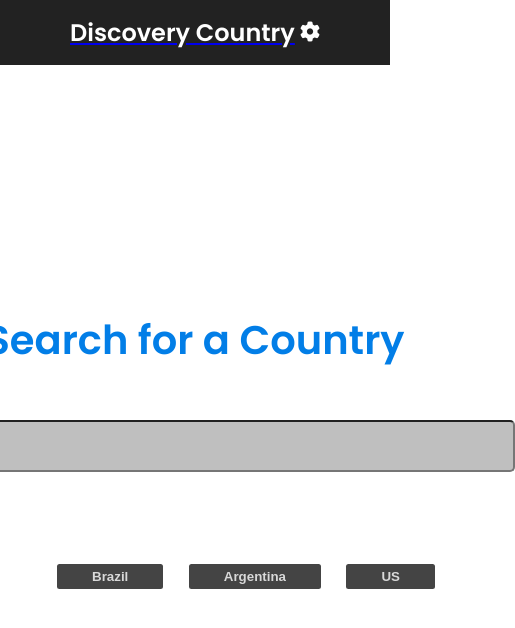
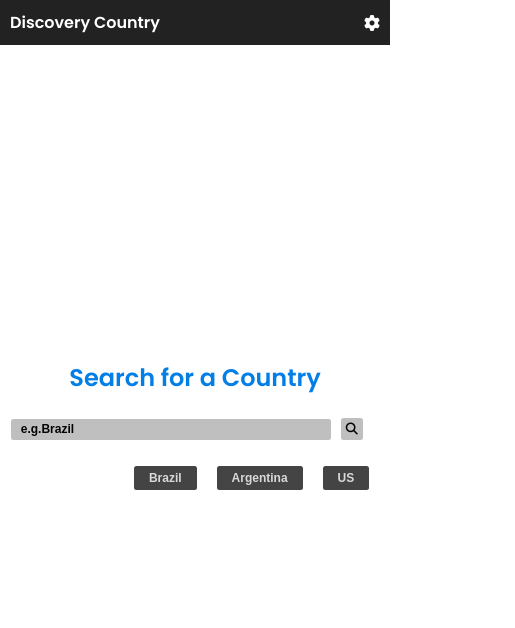
Before and after one commit to vitorlleonardo/discovery-country, a Vue app: page /search in a window 390 px wide. Shown: the top 628 px of the page, 515 px wide, since content can reach past the window. Built offline with nearby package versions, Linux system fonts and the light colour scheme.

Commit message:
Responsive Mobile

```diff
--- a/src/assets/main.css
+++ b/src/assets/main.css
@@ -6,6 +6,7 @@
   margin: 0;
   padding: 0;
   box-sizing: border-box;
+  text-decoration: none;
 }
 
 body {
--- a/src/components/Nav.vue
+++ b/src/components/Nav.vue
@@ -13,13 +13,34 @@
 
 
 <style scoped>
+  @media (max-width: 480px) {
+    nav {
+      display: flex;
+      justify-content: space-between;
+      place-items: center;
+      padding: 10px;
+    }
+
+    h2 {
+      font-size: 16px;
+    }
+
+    .sendInfo button i{
+      font-size: 16px;
+    }
+  }
+
   nav {
+    background-color: #222222;
+  }
+
+  /* nav {
     display: flex;
     justify-content: space-between;
     place-items: center;
     padding: 15px 70px;
     background-color: #222222;
-  }
+  } */
 
   h2 {
     font-weight: bold;
--- a/src/views/HomeView.vue
+++ b/src/views/HomeView.vue
@@ -22,7 +22,66 @@ export default {
 </script>
 
 <style scoped>
-  main {
+  @media (max-width: 480px) {
+    main {
+      display: flex;
+      flex-direction: column;
+    }
+
+    .intro-section {
+      order: 1;
+    }
+
+    .image-section {
+      display: flex;
+      justify-content: center;
+      order: 0;
+      height: 50vh;
+      margin: 5rem 0;
+    }
+
+    .image-section img {
+      width: 100%;
+      height: 100%;
+    }
+
+    .intro-section span {
+      color: #027EE7;
+    }
+
+    .intro-section h1 {
+      margin: 2.5rem 2rem;
+      font-size: 24px;
+    }
+
+    .intro-section h2 {
+      margin: 1.5rem 2rem;
+      font-size: 20px;
+    }
+
+    .intro-section p {
+      font-size: 14px;
+      font-weight: 500;
+      margin: 0 2rem;
+      letter-spacing: 1px;
+    }
+
+    .intro-section button {
+      margin: 2rem;
+      padding: .5rem 2.5rem;
+      letter-spacing: 1px;
+      font-weight: bold;
+      color: #fff;
+      background: #027EE7;
+      outline: none;
+      border-radius: 2.5px;
+      border: none;
+    }
+}
+
+
+
+  /* main {
     display: flex;
     justify-content: space-between;
     place-items: center;
@@ -32,10 +91,6 @@ export default {
 
   .intro-section {
     width: 50%;
-  }
-
-  .intro-section span {
-    color: #027EE7;
   }
 
   .intro-section h1 {
@@ -82,5 +137,5 @@ export default {
     width: 50%;
     display: flex;
     justify-content: center;
-  }
+  } */
 </style>
--- a/src/views/SearchView.vue
+++ b/src/views/SearchView.vue
@@ -49,7 +49,77 @@ export default {
 
 
 <style scoped>
-    .searchView {
+    @media (max-width: 480px) {
+        .searchView {
+            display: flex;
+            justify-content: center;
+            place-items: center;
+            height: 90vh;
+        }
+
+        .infoView h1 {
+            font-size: 24px;
+            color: #027EE7;
+            text-align: center;
+        }
+
+        .infoView input {
+        width: 20rem;
+        padding: 3.5px 10px;
+        margin: 1.5rem 0;
+        font-weight: 600;
+        border-radius: 2.5px;
+        background: #BFBFBF;
+        outline: none;
+        font-size: 12px;
+        border: none
+        }
+
+        .infoView input::placeholder {
+            color: #030303;
+        }
+
+        .infoView button {
+            padding: 3.5px 5px;
+            border-radius: 2.5px;
+            background: #BFBFBF;
+            margin: 0 10px;
+            border: none
+        }
+
+        .infoView button i {
+            font-size: 12px;
+        }
+
+        .commonCountry {
+            display: flex;
+            place-items: center;
+        }
+
+        .commonCountry p {
+            font-size: 12px;
+            font-weight: 600;
+        }
+
+        .commonCountry .allBoxes {
+            display: flex;
+            justify-content: space-between;
+        }
+
+        .commonCountry .allBoxes .box button {
+            padding: 5px 15px;
+            border-radius: 2.5px;
+            cursor: pointer;
+            border: none;
+            background: #444444;
+            color: #D9D9D9;
+            font-weight: 600;
+            transition: .3s ease-in;
+            font-size: 12px;
+        }
+    }
+
+    /* .searchView {
         display: flex;
         justify-content: center;
         place-items: center;
@@ -125,5 +195,5 @@ export default {
 
     .commonCountry .allBoxes .box button:hover {
         background: #575757;
-    }
+    } */
 </style>
```
